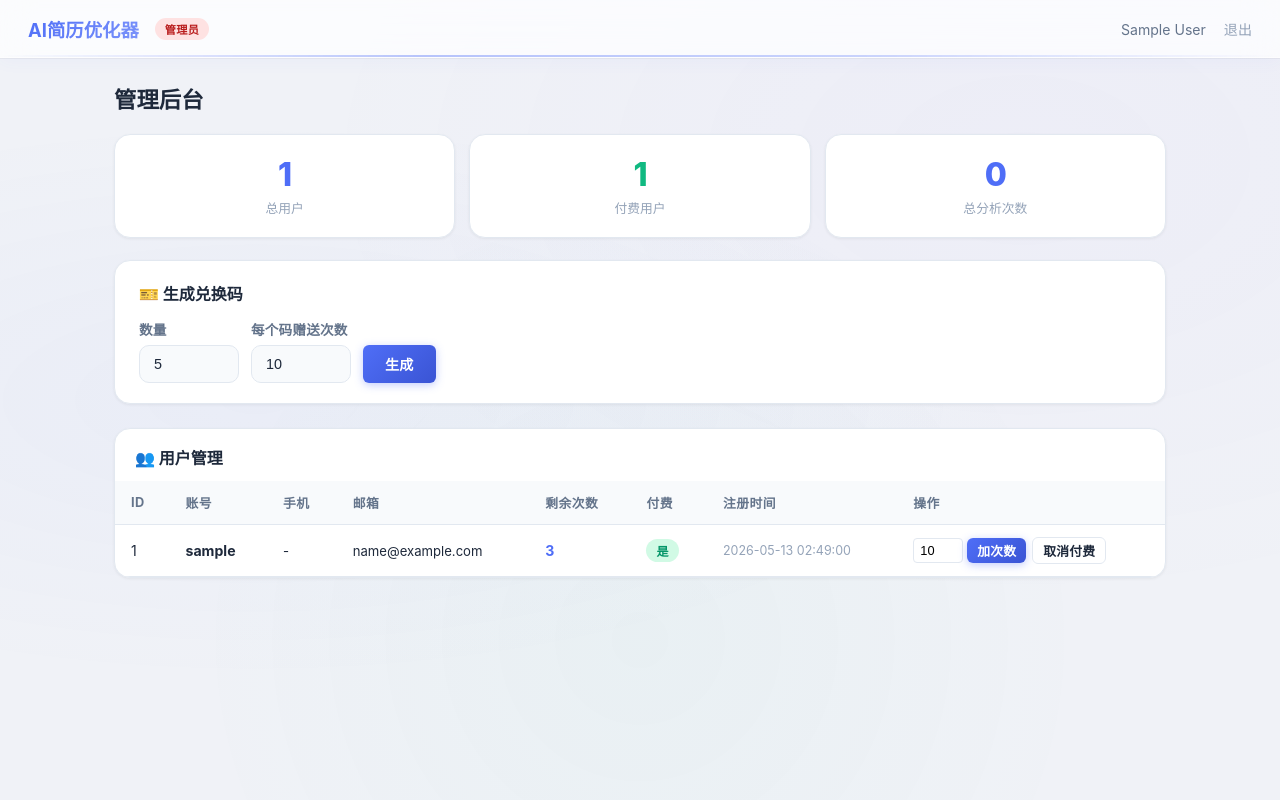
After one commit to wfq1130-lang/resume-optimizer, a Flask app: page /admin in a window 1280 px wide. The commit adds this page. Run offline with Flask 3, Linux system fonts and the light colour scheme; the visitor is signed in with stand-in values (Sample User, id 1); data comes from the database, SQL or seed files in the repository; data that the repository does not hold is empty.

Commit message:
admin panel, redeem codes, guest limit 1 free

```diff
--- a/app.py
+++ b/app.py
@@ -2,7 +2,7 @@ import json, os, uuid
 from functools import wraps
 from datetime import datetime, timedelta
 
-from flask import Flask, g, jsonify, redirect, render_template, request, session, send_file, url_for
+from flask import Flask, g, jsonify, make_response, redirect, render_template, request, session, send_file, url_for
 from werkzeug.security import generate_password_hash, check_password_hash
 from werkzeug.utils import secure_filename
 
@@ -322,7 +322,7 @@ def terms():
 
 @app.route("/generate", methods=["POST"])
 def generate():
-    """AI resume generation — works for both guests and logged-in users"""
+    """AI resume generation — 1 free for guests, quota-limited for users"""
     user_input = request.form.get("user_input", "").strip()
     scene = request.form.get("scene", "").strip()
 
@@ -332,12 +332,19 @@ def generate():
     if len(user_input) > 3000:
         user_input = user_input[:3000]
 
+    # Limit guest usage to 1 free generation (tracked by cookie)
+    if "user_id" not in session:
+        guest_count = int(request.cookies.get("guest_gen_count", 0))
+        if guest_count >= 1:
+            return render_template("index.html",
+                gen_error="免费次数已用完（每人限1次），请注册登录后继续使用")
+
     result = generate_resume(user_input, scene)
 
     if "error" in result:
         return render_template("index.html", gen_error=result["error"])
 
-    # For logged-in users, save to history as well
+    # Save for logged-in users
     analysis_id = None
     if "user_id" in session:
         analysis_id = save_analysis(
@@ -353,18 +360,120 @@ def generate():
             jd_analysis=""
         )
 
-    return render_template("generate_result.html",
+    resp = make_response(render_template("generate_result.html",
         resume_text=result["resume_text"],
         tips=result["tips"],
         user_input=user_input,
         scene=scene,
         analysis_id=analysis_id
-    )
+    ))
+
+    # Increment guest counter
+    if "user_id" not in session:
+        guest_count = int(request.cookies.get("guest_gen_count", 0))
+        resp.set_cookie("guest_gen_count", str(guest_count + 1), max_age=60*60*24*365)
+
+    return resp
 
 
 @app.route("/guide")
 def guide():
     return render_template("guide.html")
+
+
+# -- Admin ------------------------------------------------------
+
+def admin_required(f):
+    @wraps(f)
+    def decorated(*args, **kwargs):
+        if "user_id" not in session:
+            return redirect(url_for("login"))
+        user = get_user_by_id(session["user_id"])
+        if not user or not user["is_admin"]:
+            return "Access denied", 403
+        return f(*args, **kwargs)
+    return decorated
+
+
+@app.route("/admin")
+@admin_required
+def admin():
+    db = get_db()
+    users = db.execute("SELECT * FROM users ORDER BY created_at DESC").fetchall()
+    total_users = len(users)
+    paid_users = sum(1 for u in users if u["is_paid"])
+    total_analyses = db.execute("SELECT COUNT(*) as c FROM analyses").fetchone()["c"]
+    codes = db.execute("SELECT * FROM redeem_codes ORDER BY created_at DESC LIMIT 20").fetchall()
+    db.close()
+    return render_template("admin.html",
+        users=users, total_users=total_users, paid_users=paid_users,
+        total_analyses=total_analyses, codes=codes
+    )
+
+
+@app.route("/admin/user/<int:user_id>/add-quota", methods=["POST"])
+@admin_required
+def admin_add_quota(user_id):
+    amount = int(request.form.get("amount", 10))
+    db = get_db()
+    db.execute("UPDATE users SET free_quota = free_quota + ? WHERE id=?", (amount, user_id))
+    db.commit()
+    db.close()
+    from flask import flash
+    return redirect(url_for("admin"))
+
+
+@app.route("/admin/user/<int:user_id>/toggle-paid", methods=["POST"])
+@admin_required
+def admin_toggle_paid(user_id):
+    db = get_db()
+    user = db.execute("SELECT is_paid FROM users WHERE id=?", (user_id,)).fetchone()
+    if user:
+        new_val = 0 if user["is_paid"] else 1
+        db.execute("UPDATE users SET is_paid=? WHERE id=?", (new_val, user_id))
+        db.commit()
+    db.close()
+    return redirect(url_for("admin"))
+
+
+@app.route("/admin/generate-codes", methods=["POST"])
+@admin_required
+def admin_generate_codes():
+    count = int(request.form.get("count", 5))
+    quota = int(request.form.get("quota", 10))
+    db = get_db()
+    import secrets
+    codes = []
+    for _ in range(count):
+        code = "RV" + secrets.token_hex(4).upper()
+        db.execute("INSERT INTO redeem_codes (code, quota_add) VALUES (?, ?)", (code, quota))
+        codes.append(code)
+    db.commit()
+    db.close()
+    return render_template("admin_codes.html", codes=codes, quota=quota)
+
+
+@app.route("/redeem", methods=["GET", "POST"])
+@login_required
+def redeem():
+    if request.method == "POST":
+        code = request.form.get("code", "").strip().upper()
+        db = get_db()
+        row = db.execute("SELECT * FROM redeem_codes WHERE code=? AND is_used=0", (code,)).fetchone()
+        if not row:
+            db.close()
+            return render_template("redeem.html", error="兑换码无效或已使用")
+
+        db.execute("UPDATE redeem_codes SET is_used=1, used_by=?, used_at=datetime('now') WHERE id=?",
+                   (session["user_id"], row["id"]))
+        db.execute("UPDATE users SET free_quota = free_quota + ? WHERE id=?",
+                   (row["quota_add"], session["user_id"]))
+        db.commit()
+        session["free_quota"] = session["free_quota"] + row["quota_add"]
+        db.close()
+        return render_template("redeem.html", success=f"兑换成功！获得 {row['quota_add']} 次分析额度")
+
+    return render_template("redeem.html")
 
 
 # -- Health check ------------------------------------------------
--- a/models.py
+++ b/models.py
@@ -45,6 +45,16 @@ def init_db():
 
         CREATE INDEX IF NOT EXISTS idx_analyses_user ON analyses(user_id);
         CREATE INDEX IF NOT EXISTS idx_analyses_created ON analyses(created_at DESC);
+
+        CREATE TABLE IF NOT EXISTS redeem_codes (
+            id INTEGER PRIMARY KEY AUTOINCREMENT,
+            code TEXT UNIQUE NOT NULL,
+            quota_add INTEGER NOT NULL DEFAULT 10,
+            is_used INTEGER NOT NULL DEFAULT 0,
+            used_by INTEGER,
+            used_at TIMESTAMP,
+            created_at TIMESTAMP DEFAULT CURRENT_TIMESTAMP
+        );
     """)
     db.commit()
     db.close()
--- /dev/null
+++ b/templates/admin.html
@@ -0,0 +1,99 @@
+<!DOCTYPE html>
+<html lang="zh-CN">
+<head>
+<meta charset="UTF-8">
+<meta name="viewport" content="width=device-width, initial-scale=1.0">
+<title>管理后台 — AI简历优化器</title>
+<link rel="stylesheet" href="/static/style.css">
+</head>
+<body>
+<div class="header">
+  <div style="display:flex;align-items:center;gap:16px">
+    <a href="/" class="logo">AI简历优化器</a>
+    <span class="badge badge-error" style="font-size:.7rem">管理员</span>
+  </div>
+  <div class="user">{{ session.realname }} <a href="/logout">退出</a></div>
+</div>
+
+<div class="container" style="max-width:1100px;padding:24px">
+  <h1 style="font-size:1.4rem;font-weight:800;margin-bottom:20px">管理后台</h1>
+
+  <!-- Stats -->
+  <div class="stats-grid">
+    <div class="stat-card"><div class="value">{{ total_users }}</div><div class="label">总用户</div></div>
+    <div class="stat-card"><div class="value" style="color:var(--success)">{{ paid_users }}</div><div class="label">付费用户</div></div>
+    <div class="stat-card"><div class="value">{{ total_analyses }}</div><div class="label">总分析次数</div></div>
+  </div>
+
+  <!-- Generate Codes -->
+  <div class="card" style="margin-bottom:24px">
+    <h4 style="font-weight:700;margin-bottom:14px">🎫 生成兑换码</h4>
+    <form method="POST" action="/admin/generate-codes" class="flex-row" style="align-items:flex-end">
+      <div class="form-group" style="margin-bottom:0">
+        <label>数量</label>
+        <input type="number" name="count" value="5" min="1" max="50" class="form-control" style="width:100px">
+      </div>
+      <div class="form-group" style="margin-bottom:0">
+        <label>每个码赠送次数</label>
+        <input type="number" name="quota" value="10" min="1" max="999" class="form-control" style="width:100px">
+      </div>
+      <button type="submit" class="btn btn-primary">生成</button>
+    </form>
+    {% if codes %}
+    <div style="margin-top:16px">
+      <h5 style="font-weight:600;margin-bottom:8px">最近生成的兑换码</h5>
+      <table>
+        <thead><tr><th>兑换码</th><th>赠送次数</th><th>状态</th><th>使用者</th></tr></thead>
+        <tbody>
+          {% for c in codes %}
+          <tr>
+            <td><strong style="font-family:monospace;font-size:.9rem">{{ c.code }}</strong></td>
+            <td>{{ c.quota_add }}</td>
+            <td>{{ '<span class="badge badge-success">可用</span>'|safe if not c.is_used else '<span class="badge badge-error">已用</span>'|safe }}</td>
+            <td>{{ c.used_by or '-' }}</td>
+          </tr>
+          {% endfor %}
+        </tbody>
+      </table>
+    </div>
+    {% endif %}
+  </div>
+
+  <!-- User List -->
+  <div class="card" style="padding:0;overflow-x:auto">
+    <h4 style="padding:16px 20px 12px;font-weight:700">👥 用户管理</h4>
+    <table>
+      <thead><tr><th>ID</th><th>账号</th><th>手机</th><th>邮箱</th><th>剩余次数</th><th>付费</th><th>注册时间</th><th>操作</th></tr></thead>
+      <tbody>
+        {% for u in users %}
+        <tr>
+          <td>{{ u.id }}</td>
+          <td><strong>{{ u.username }}</strong></td>
+          <td style="font-size:.82rem">{{ u.phone or '-' }}</td>
+          <td style="font-size:.82rem">{{ u.email or '-' }}</td>
+          <td style="font-weight:700;color:var(--primary)">{{ u.free_quota }}</td>
+          <td>{{ '<span class="badge badge-success">是</span>'|safe if u.is_paid else '<span class="badge badge-warning">否</span>'|safe }}</td>
+          <td style="font-size:.78rem;color:var(--text-muted)">{{ u.created_at }}</td>
+          <td>
+            <div class="flex-row" style="gap:6px">
+              <!-- Add quota -->
+              <form method="POST" action="/admin/user/{{ u.id }}/add-quota" style="display:flex;gap:4px;align-items:center">
+                <input type="number" name="amount" value="10" min="1" max="999" style="width:50px;padding:4px 6px;border:1px solid var(--border);border-radius:4px;font-size:.8rem">
+                <button type="submit" class="btn btn-primary btn-sm" style="padding:3px 10px">加次数</button>
+              </form>
+              <!-- Toggle paid -->
+              <form method="POST" action="/admin/user/{{ u.id }}/toggle-paid">
+                <button type="submit" class="btn btn-sm {{ 'btn-outline' if u.is_paid else 'btn-success' }}" style="padding:3px 10px">
+                  {{ '取消付费' if u.is_paid else '设为付费' }}
+                </button>
+              </form>
+            </div>
+          </td>
+        </tr>
+        {% endfor %}
+      </tbody>
+    </table>
+  </div>
+</div>
+</body>
+</html>
--- a/templates/layout.html
+++ b/templates/layout.html
@@ -17,6 +17,7 @@
     <a href="/" class="logo">AI简历优化器</a>
     {% if session.user_id %}
     <a href="/history" style="font-size:.82rem;color:#666;text-decoration:none;font-weight:500">历史记录</a>
+    <a href="/redeem" style="font-size:.82rem;color:#666;text-decoration:none;font-weight:500">兑换码</a>
     {% endif %}
   </div>
   <div style="display:flex;align-items:center;gap:10px">
```
Also changed, not shown: templates/admin_codes.html (added, +32 -0 lines), templates/redeem.html (added, +35 -0 lines).
